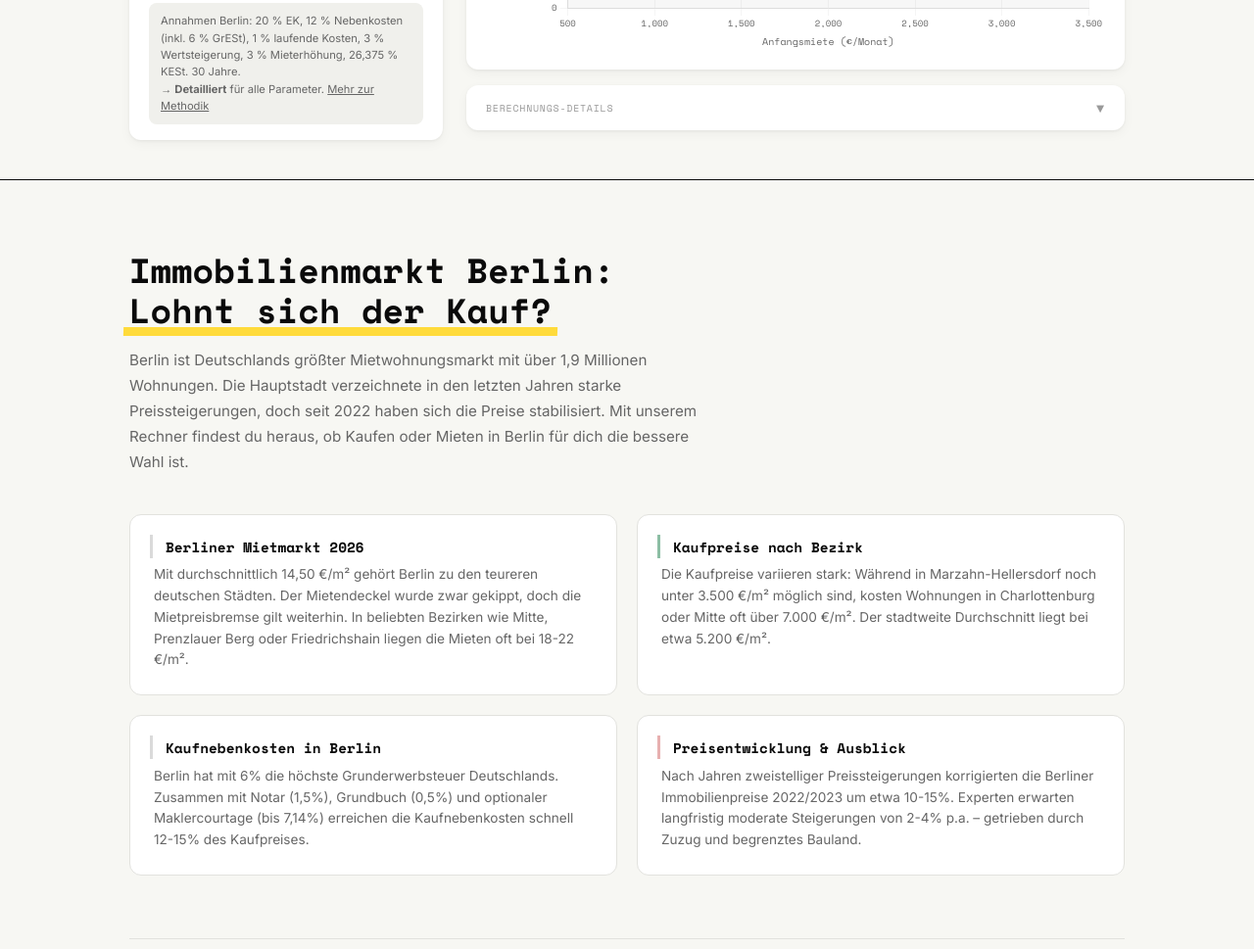
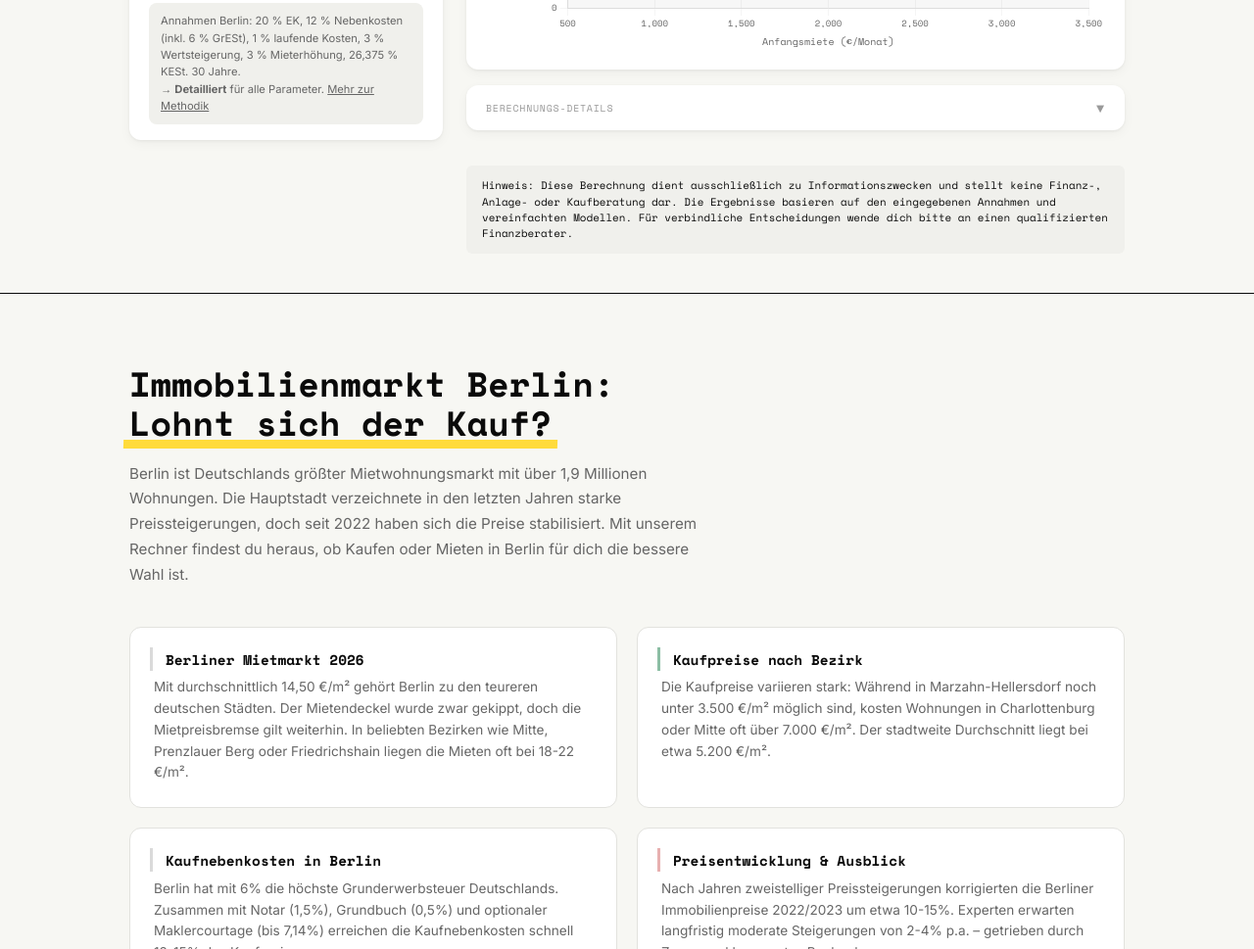
Before and after one commit to TobiasKutscher/mieten-oder-kaufen, a website: page berlin.html in a window 1280 px wide. Shown: the part 810-1779 px from the top of the page at 98% size. Drawn offline with nearby package versions, Linux system fonts and the light colour scheme.

Commit message:
info text

```diff
--- a/berlin.html
+++ b/berlin.html
@@ -665,6 +665,17 @@
       border-top: 1px solid var(--gray-200);
     }
     .details-body.open { display: block; }
+
+    .calc-disclaimer {
+      margin-top: 20px;
+      padding: 12px 16px;
+      background: var(--gray-100);
+      border-radius: 6px;
+      font-family: var(--font-mono);
+      font-size: 0.68rem;
+      color: var(--gray-500);
+      line-height: 1.5;
+    }
 
     .comp-table { width: 100%; border-collapse: collapse; }
     .comp-table th {
@@ -1152,6 +1163,10 @@
               </div>
             </div>
 
+            <div class="calc-disclaimer">
+              Hinweis: Diese Berechnung dient ausschließlich zu Informationszwecken und stellt keine Finanz-, Anlage- oder Kaufberatung dar. Die Ergebnisse basieren auf den eingegebenen Annahmen und vereinfachten Modellen. Für verbindliche Entscheidungen wende dich bitte an einen qualifizierten Finanzberater.
+            </div>
+
           </div>
         </div>
       </div>
```
Also changed, not shown: duesseldorf.html (+2 -1 lines), frankfurt.html (+6 -0 lines), hamburg.html (+6 -0 lines), koeln.html (+6 -0 lines), muenchen.html (+6 -0 lines), stuttgart.html (+2 -1 lines).
